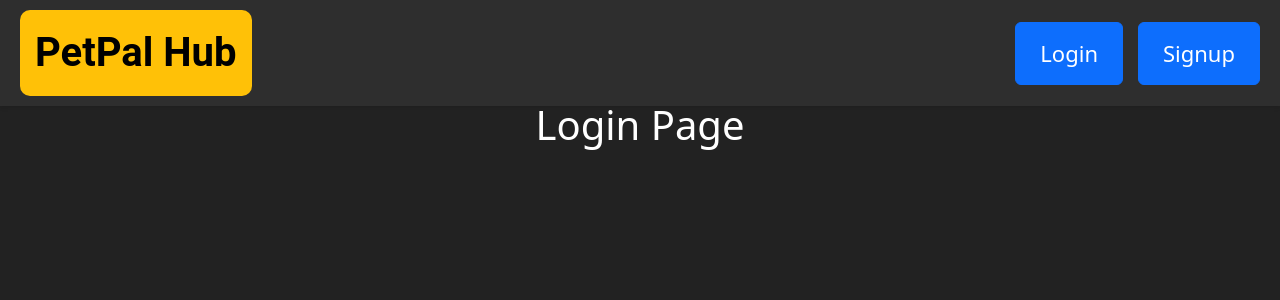
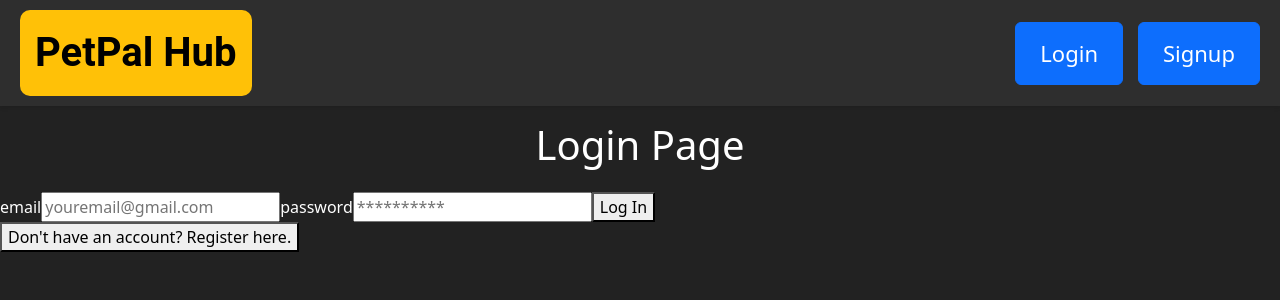
Before and after one commit to mttble/PetPalHub-react-router, a React (Vite) app: page /login in a window 1280 px wide. Shown: the top 300 px of the page. Built offline with nearby package versions, Linux system fonts and the light colour scheme.

Commit message:
added basic login form template also utilising useState

```diff
--- a/src/components/Home.css
+++ b/src/components/Home.css
@@ -5,7 +5,7 @@
     display: flex;
     justify-content: center; /* Center horizontally */
     align-items: center; /* Center vertically */
-    height: 5vh; /* Use full viewport height */
+    height: 10vh; /* Use full viewport height */
     margin: 3px;
     padding: 0;
 }
--- a/src/components/Login.css
+++ b/src/components/Login.css
@@ -4,7 +4,7 @@
     display: flex;
     justify-content: center; /* Center horizontally */
     align-items: center; /* Center vertically */
-    height: 5vh; /* Use full viewport height */
+    height: 10vh; /* Use full viewport height */
     margin: 3px;
     padding: 0;
 }
--- a/src/components/Login.jsx
+++ b/src/components/Login.jsx
@@ -1,13 +1,36 @@
-import React from 'react'
-import './Login.css'
+import React, { useState } from 'react';
+import './Login.css';
+
+
+
+
+
+
+
+
 
 function Login() {
-  // Logic for login page
+    const [email, setEmail] = useState('')
+    const [pass, setPass] = useState('')
+
+    const handleSubmit = (e) => {
+        e.preventDefault()
+        console.log(email)
+    }
     return (
-        <div className="centered-container">
-            <h1>Login Page</h1>
-            {/* Add your login form and content */}
-        </div>
+        <>
+            <div className="centered-container">
+                <h1>Login Page</h1>
+            </div>
+            <form onSubmit={ handleSubmit }>
+                <label for="email">email</label>
+                <input value={ email } onChange={(e) => setEmail(e.target.value)} type="email" placeholder="youremail@gmail.com" id="email" name="email"/>
+                <label for="password">password</label>
+                <input value={ pass } onChange={(e) => setPass(e.target.value)} type="password" placeholder="**********" id="password" name="password"/>
+                <button type="submit">Log In</button>
+            </form>
+            <button>Don't have an account? Register here. </button>
+        </>
     );
 }
 
```
